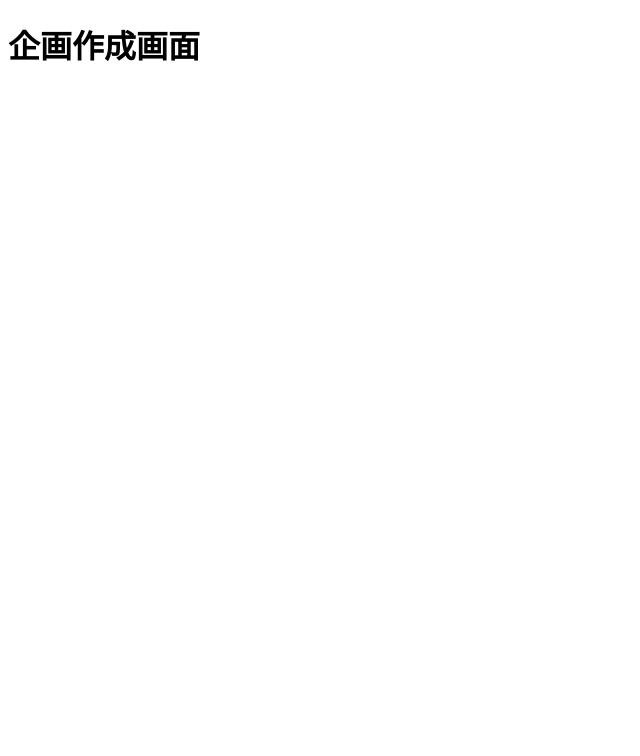
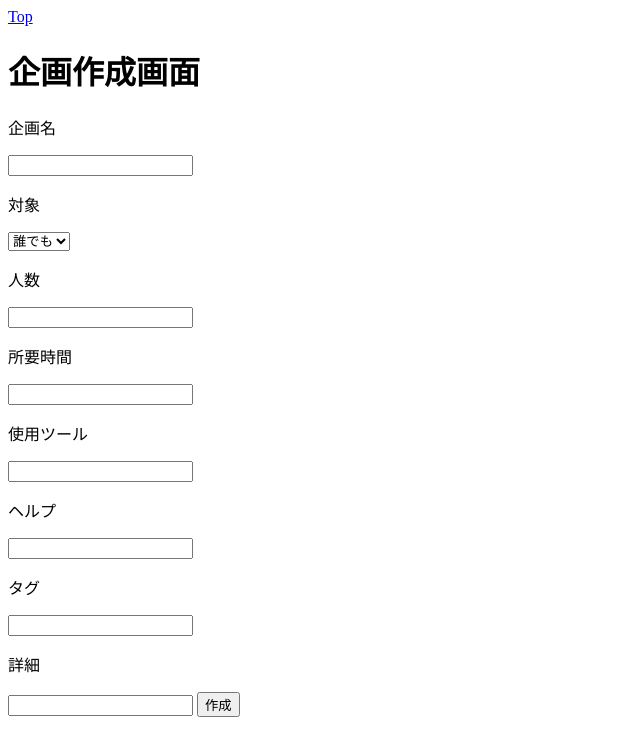
Before and after one commit to Sugitomo1115/RemotePlan, a Django app: template G11_team5project/remote_eventplan/templates/remote_eventplan/create_plan.html in a window 1280 px wide. Shown: the top 756 px of the page, without its empty margins (0-640 px from the left). Run offline with Django 3.2, Linux system fonts and the light colour scheme; the template is opened without the code that fills it, so the values that code supplies are empty.

Commit message:
Update create_plan.html
create_plan.htmlを更新

```diff
--- a/G11_team5project/remote_eventplan/templates/remote_eventplan/create_plan.html
+++ b/G11_team5project/remote_eventplan/templates/remote_eventplan/create_plan.html
@@ -6,5 +6,31 @@
         <title>企画作成ページ</title>
     </head>
     <body>
-        <h1>企画作成画面</h1>
+      <a href="{% url 'top' %}">Top</a>
+      <h1>企画作成画面</h1>
+      <form action = "{% url 'top' %}" method="post">
+          {% csrf_token %}
+          <p>企画名</p>
+          <input type="text" name="name">
+          <p>対象</p>
+          <select name="target">
+              <option value="誰でも">誰でも</option>
+              <option value="学生">学生</option>
+              <option value="社会人">社会人</option>
+          </select>
+          <p>人数</p>
+          <input type="text" name="person">
+          <p>所要時間</p>
+          <input type="text" name="time">
+          <p>使用ツール</p>
+          <input type="text" name="tools">
+          <p>ヘルプ</p>
+          <input type="text" name="help">
+          <p>タグ</p>
+          <input type="text" name="tag">
+          <p>詳細</p>
+          <input type="text" name="outline">
+          <button type="submit">作成</button>
+      </form>
     </body>
+</html>
```
